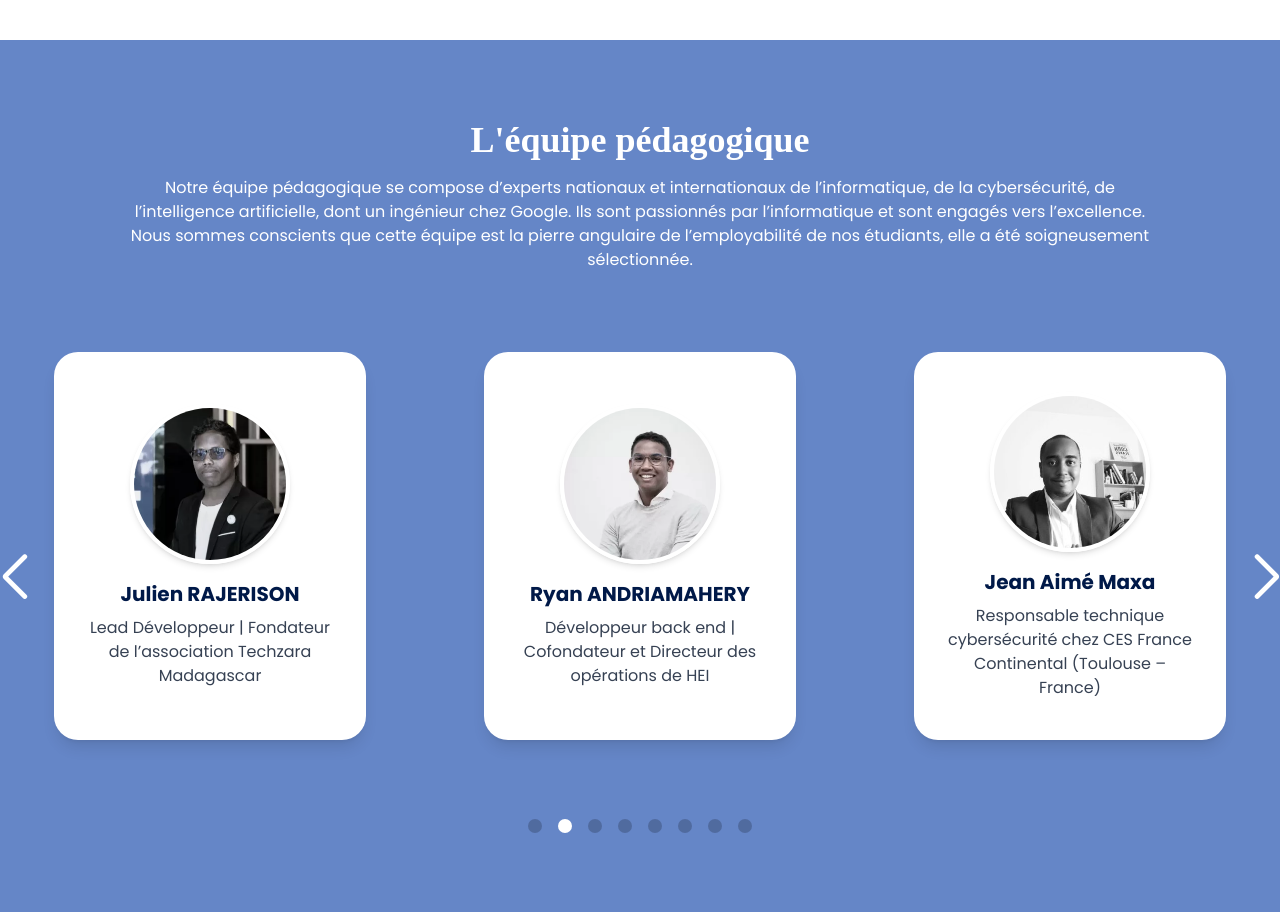
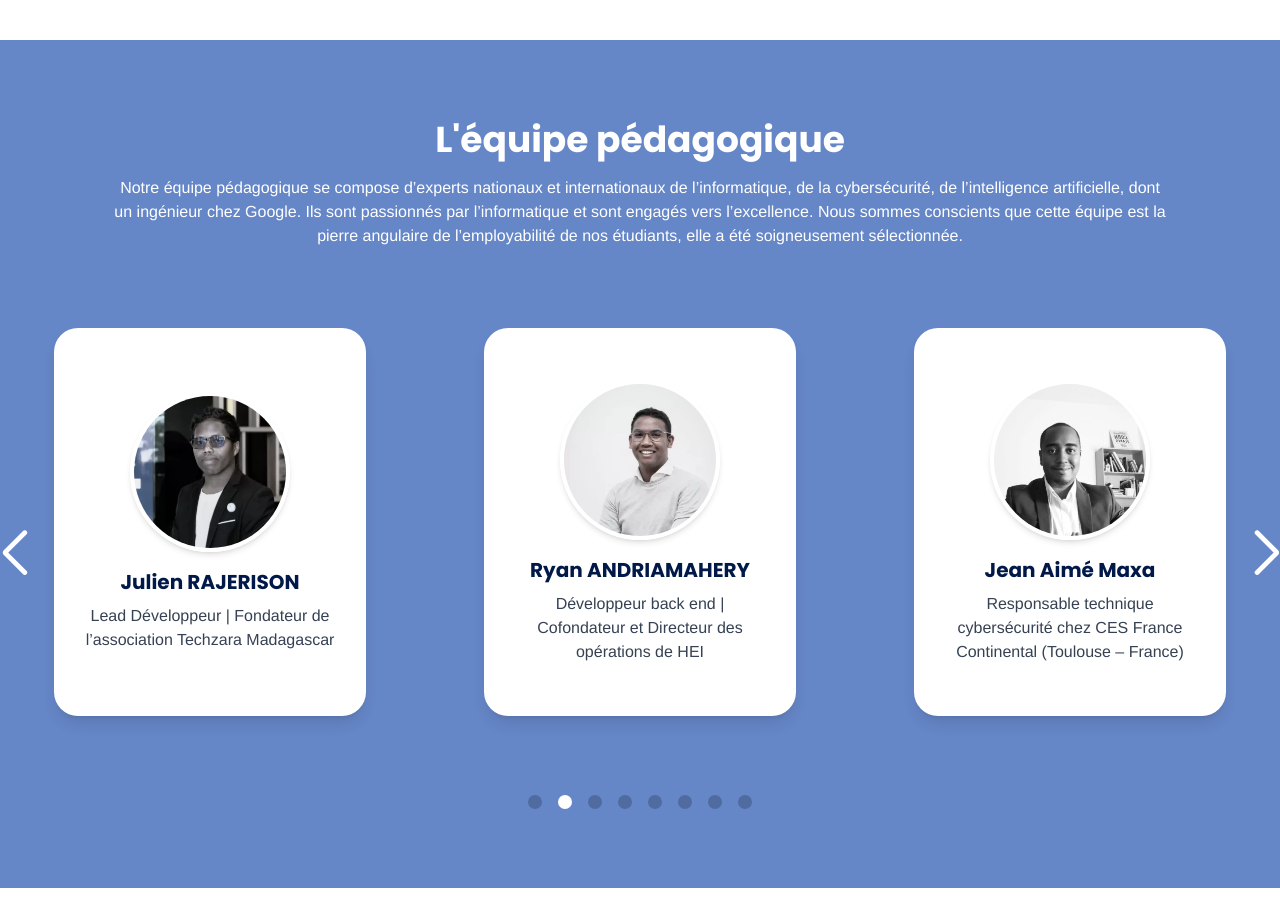
Before and after one commit to IrinaStephane/HEI-School, a React (Vite) app: page / in a window 1280 px wide. Shown: the part 1580-2495 px from the top of the page. Built offline with nearby package versions, Linux system fonts and the light colour scheme.

Commit message:
feat: Team

```diff
--- a/src/components/Team.jsx
+++ b/src/components/Team.jsx
@@ -11,8 +11,8 @@ export const Team = () => {
     return (
         <div className=' bg-[#6586C7]'>
             <Container className={'flex flex-col justify-center py-20'}>
-                <h2 className="font-['EB-Garamond'] text-4xl font-bold text-center text-white mb-4">L'équipe pédagogique</h2>
-                <p className="text-white text-center max-w-263 mx-auto">Notre équipe pédagogique se compose d’experts nationaux et internationaux de l’informatique, de la cybersécurité, de l’intelligence artificielle, dont un ingénieur chez Google. Ils sont passionnés par l’informatique et sont engagés vers l’excellence. Nous sommes conscients que cette équipe est la pierre angulaire de l’employabilité de nos étudiants, elle a été soigneusement sélectionnée.</p>
+                <h2 className="title text-4xl font-bold text-center text-white mb-4">L'équipe pédagogique</h2>
+                <p className="text-white text-center max-w-263 mx-auto font-[Helvetica]">Notre équipe pédagogique se compose d’experts nationaux et internationaux de l’informatique, de la cybersécurité, de l’intelligence artificielle, dont un ingénieur chez Google. Ils sont passionnés par l’informatique et sont engagés vers l’excellence. Nous sommes conscients que cette équipe est la pierre angulaire de l’employabilité de nos étudiants, elle a été soigneusement sélectionnée.</p>
 
             </Container>
             <div className="w-full pb-16">
@@ -39,8 +39,8 @@ export const Team = () => {
                         <SwiperSlide key={index} className='pb-17'>
                             <div className="bg-white rounded-3xl flex flex-col items-center justify-center text-center shadow-lg mb-10 md:w-78 w-76 h-97 m-auto">
                                 <img src={member.image} alt={member.name} className="w-40 h-40 rounded-full object-cover border-4 border-white shadow-md mb-4" />
-                                <h3 className="text-lg md:text-xl font-bold text-primary mb-2">{member.name}</h3>
-                                <p className="text-sm md:text-base text-gray-700 max-w-[80%]">{member.title}</p>
+                                <h3 className="text-lg md:text-xl font-bold text-primary mb-2 title">{member.name}</h3>
+                                <p className="text-sm md:text-base text-gray-700 max-w-[80%] font-[Helvetica]">{member.title}</p>
                             </div>
                         </SwiperSlide>
                     ))}
```
